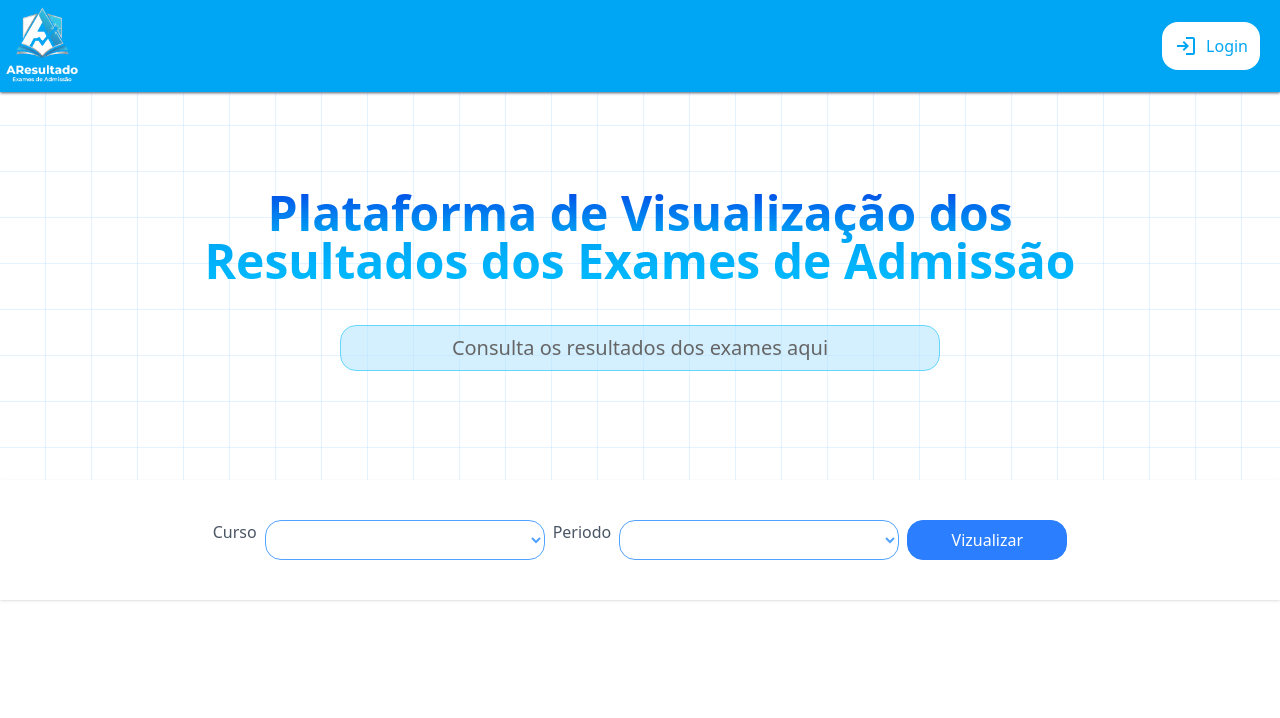
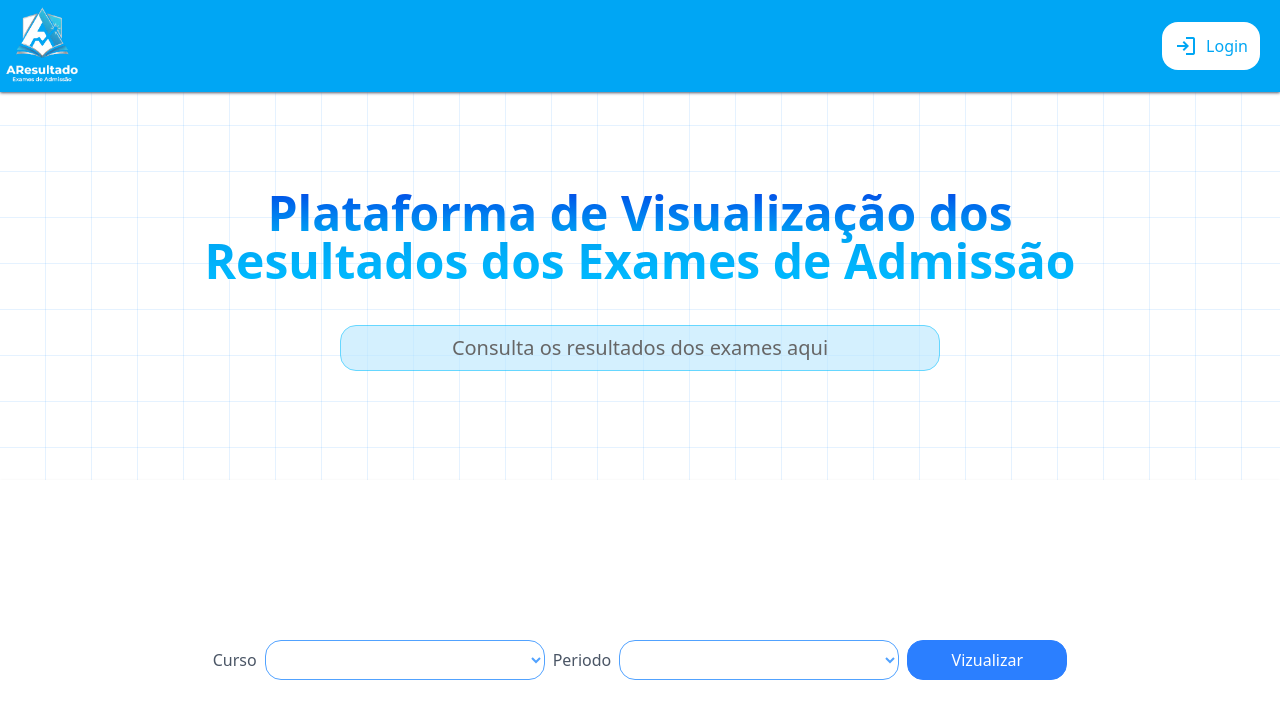
Before and after one commit to Alvaro-Massingue/AResultado-Sistema-de-visualiza-o-dos-resultados-dos-exames-de-admiss-o, a React (Vite) app: page / in a window 1280 px wide. Shown: the top 718 px of the page. Built offline with nearby package versions, Linux system fonts and the light colour scheme.

Commit message:
Coloca as opcoes no centro

```diff
--- a/src/components/SearchResults.jsx
+++ b/src/components/SearchResults.jsx
@@ -25,14 +25,14 @@ const SearchResults = (props) => {
   const [selectPeriods, setSelectPeriods] = useState(false);
 
   return (
-    <div className="w-full shadow-sm flex md:p-10 bg-white flex-wrap gap-2 min-h-45 md:min-h-25 md:items-start justify-center items-center pt-3 pb-5">
+    <div className="w-full shadow-sm flex md:p-10 bg-white flex-wrap gap-2 min-h-45 md:min-h-90 md:items-center justify-center items-center pt-3 pb-5">
       <label
         className=" text-gray-600 basis-70 shrink grow-0 md:basis-1"
         htmlFor="course"
       >
         Curso
       </label>
-      <div className="min-h-10 md:min-h-10 w-1/2 basis-70 shrink grow-0">
+      <div className="md:relative min-h-10 md:min-h-10 w-1/2 basis-70 shrink grow-0">
         {errorC ? (
           <p className="text-red-600 text-sm md:text-base basis-70 shrink mb-2 grow-0 md:basis-1">
             Preencha este campo
@@ -50,7 +50,7 @@ const SearchResults = (props) => {
           </option>
         </select>
         {selectCourses ? (
-          <div className="shadow-sm border-gray-300 border w-full p-2 rounded-xl">
+          <div className="md:absolute md:z-[100] bg-white md:left-0 md:top-11 shadow-sm border-gray-300 border w-full p-2 rounded-xl">
             {selectCourse.map((courseList, index) => {
               return (
                 <input
```
